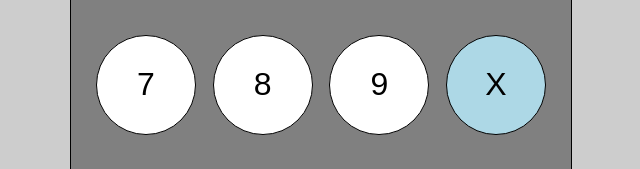
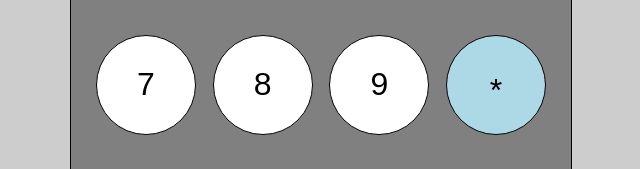
Before and after one commit to oaksaint/calculator, a plain HTML site: page index.html in a window 1280 px wide. Shown: the part 423-592 px from the top of the page, 319-959 px from the left. Drawn offline with Linux system fonts and the light colour scheme.

Commit message:
Change the multiplication symbol and center it in the button

```diff
--- a/index.html
+++ b/index.html
@@ -22,7 +22,7 @@
         <button type="button" class="seven normal-button digit-button">7</button>
         <button type="button" class="eight normal-button digit-button">8</button>
         <button type="button" class="nine normal-button digit-button">9</button>
-        <button type="button" class="multiply normal-button operator">X</button>
+        <button type="button" class="multiply normal-button operator">*</button>
         <button type="button" class="clear normal-button">CE</button>
         <button type="button" class="zero normal-button digit-button">0</button>
         <button type="button" class="equals normal-button operator">=</button>
--- a/styles.css
+++ b/styles.css
@@ -51,6 +51,10 @@ html {
   justify-content: space-between;
   align-items: center;
   flex-wrap: wrap;
+}
+
+.multiply {
+  padding-top: 12px;
 }
 
 .normal-button {
```
